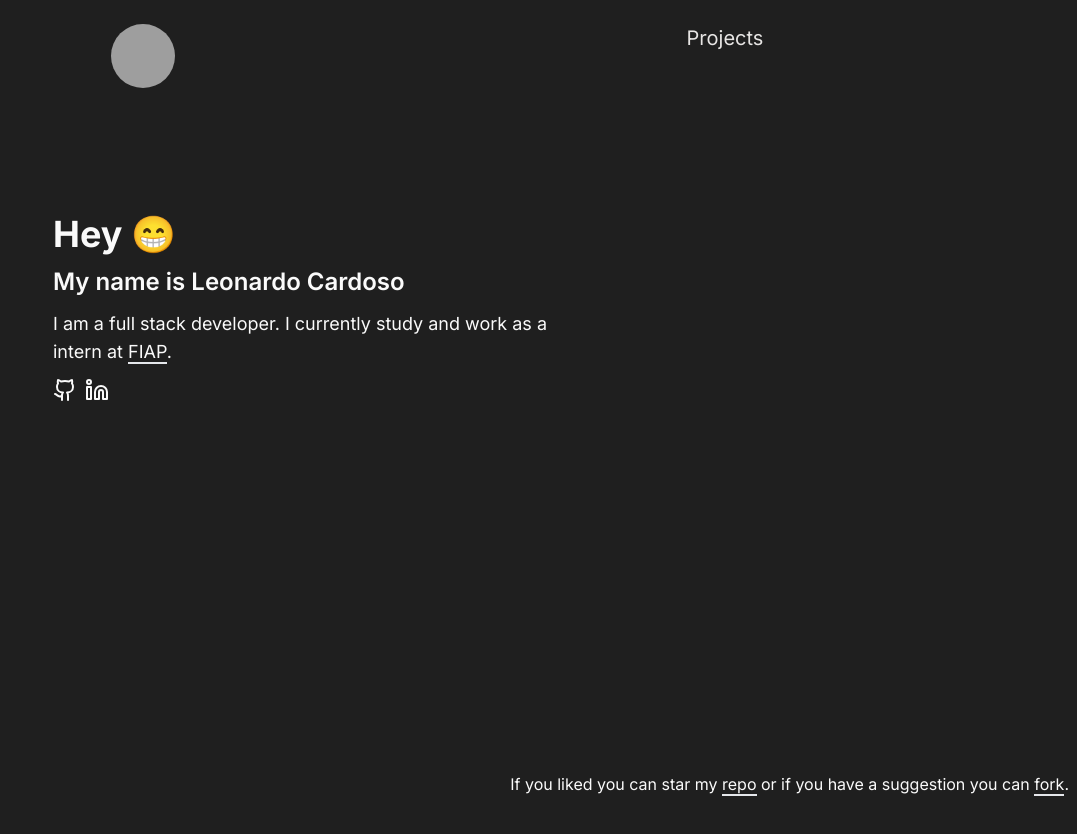
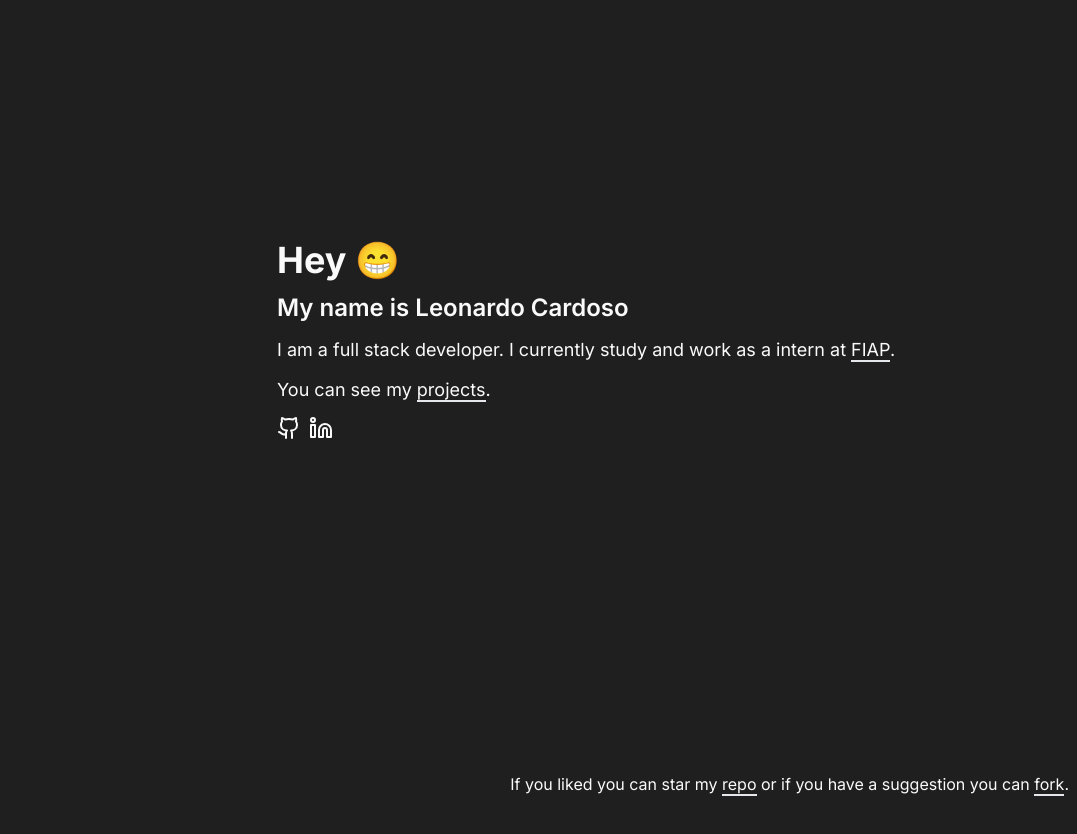
Before and after one commit to lrrrc/portfolio, a Next.js app: page / in a window 1280 px wide. Shown: the top 834 px of the page, without its empty margins (203-1280 px from the left). Before the commit the page ends 800 px from the top, so only its background shows below. Built offline with nearby package versions, Linux system fonts and the light colour scheme; grey boxes are pictures that could not be loaded.

Commit message:
feat: new things!

```diff
--- a/src/app/components/header.tsx
+++ /dev/null
@@ -1,30 +0,0 @@
-import { Avatar, AvatarFallback, AvatarImage } from "@/components/ui/avatar";
-import Link from "next/link";
-
-export default function Header() {
-    return (
-        <header>
-            <nav className="flex justify-center gap-[32rem] p-6 font-varela max-md:gap-[5rem]">
-                <Link
-                    href='/'
-                >
-                    <Avatar className="w-16 h-16">
-                        <AvatarFallback>L</AvatarFallback>
-                        <AvatarImage src="https://github.com/leozvx.png" ></AvatarImage>
-                    </Avatar>
-                </Link>
-                <Link
-                    className="h-[1px]"
-                    href='/projects'
-                >
-                    <ul className="text-stone-200 flex gap-4 text-xl">
-                        <li className="cursor-pointer relative text-xl w-fit block after:block after:content-[''] after:absolute after:h-[2px] after:bg-zinc-50 after:w-full after:scale-x-0 after:hover:scale-x-100 after:transition after:duration-300 after:origin-left">
-                            Projects
-                        </li>
-                    </ul>
-                </Link>
-
-            </nav>
-        </header>
-    )
-}
--- a/src/app/globals.css
+++ b/src/app/globals.css
@@ -10,4 +10,7 @@ body {
   padding: 0;
   box-sizing: border-box;
   background-color: #1f1f1f;
+  width: 100vw;
+  height: 100vh;
+  overflow: hidden;
 }
--- a/src/app/page.tsx
+++ b/src/app/page.tsx
@@ -1,5 +1,4 @@
 import { Github, Linkedin } from "lucide-react";
-import Header from "./components/header";
 import Link from "next/link";
 import Footer from "./components/footer";
 
@@ -7,8 +6,7 @@ import Footer from "./components/footer";
 export default function Home() {
   return (
     <main>
-      <Header />
-      <div className="flex flex-col font-space text-zinc-50 justify-center mt-[8%] mr-[40%] ml-[20%] gap-3">
+      <div className="flex flex-col font-space text-zinc-50 justify-center mt-[15rem] ml-[30rem] gap-3">
         <h1 className="text-4xl font-bold">Hey 😁</h1>
         <p className="text-2xl font-semibold">
           My name is Leonardo Cardoso
@@ -16,9 +14,12 @@ export default function Home() {
         <p className="text-lg font-normal">
           I am a full stack developer. I currently study and work  as a intern at <a href='https://www.fiap.com.br/' target="_blank" className="border-b-2 text-left cursor-pointer">FIAP</a>.
         </p>
+        <p className="text-lg">
+          You can see my <a className="border-b-2 text-left cursor-pointer" target="_blank" href="/projects">projects</a>.
+        </p>
         <div className="flex flex-row gap-2">
           <Link
-          href='https://github.com/leozvx'
+          href='https://github.com/lrrrc'
           target="_blank"
           >
           <Github
--- a/src/app/projects/page.tsx
+++ b/src/app/projects/page.tsx
@@ -1,18 +1,9 @@
-"use client"
-import Header from "../components/header";
-import ProjectCard from "@/components/ui/project-card";
-
 export default function Projects() {
     return (
-        <main>
-            <Header />
-            <div className="grid gap-4 grid-rows-2 mt-8 justify-center content-center grid-flow-col">
-               <ProjectCard
-                title="My personal AI"
-                content="This AI is designed to provide daily assistance. It's powered by the ChatGPT 4 Turbo API."
-                url="https://ai.leonardocardoso.dev"
-               />
-            </div>
+        <main className="flex justify-center items-center w-full h-full text-white ">
+          <div>
+                Oops! Nothing here. :(
+          </div>
         </main>
     )
 }
```
Also changed, not shown: src/assets/zg6yd8ZO_400x400.jpg (deleted).
